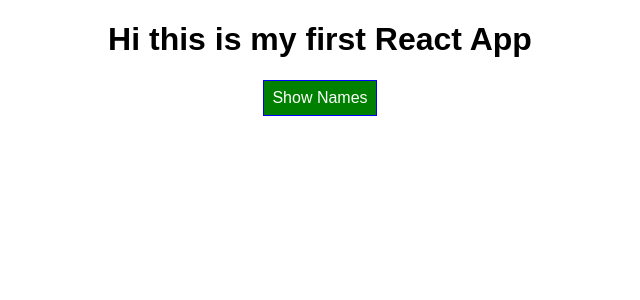
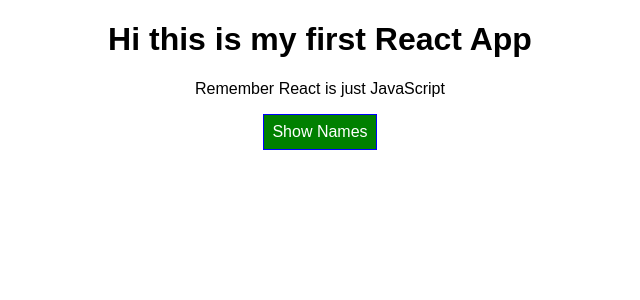
Before and after one commit to filipecamargos/React-Person-App-First-React-App, a React (Create React App) app: page / in a window 1280 px wide. Shown: the top 300 px of the page, without its empty margins (320-960 px from the left). Built offline with nearby package versions, Linux system fonts and the light colour scheme.

Commit message:
Using Radium for CSS styling

```diff
--- a/package.json
+++ b/package.json
@@ -3,6 +3,7 @@
   "version": "0.1.0",
   "private": true,
   "dependencies": {
+    "radium": "^0.26.1",
     "react": "^17.0.1",
     "react-dom": "^17.0.1",
     "react-scripts": "1.1.5"
--- a/src/App.css
+++ b/src/App.css
@@ -1,3 +1,11 @@
 .App {
     text-align: center;
 }
+
+.red {
+    color: red;
+}
+
+.bold {
+    font-weight: bold;
+}
--- a/src/App.js
+++ b/src/App.js
@@ -1,8 +1,10 @@
 //React to allows to render and Componenet to allow creat components
 import React, { Component } from 'react';
 import './App.css';
+//Import Radium a package to use inline css style such as hover and media queries
+import Radium from 'radium';
 //User upercase for the your elements components beacause the lower are default for the HTML
-import Person from './Person/Person' //inport from Person the function person
+import Person from './Person/Person'; //inport from Person the function person
 
 //Create a class APP
 class App extends Component {
@@ -78,7 +80,11 @@
       font: 'inherit',
       border: '1px solid blue',
       padding: '8px',
-      cursor: "pointer"
+      cursor: "pointer",
+      ':hover': {
+        backgroundColor: 'lightgreen',
+        color: 'black'
+      }
     }
 
     //btn text
@@ -107,14 +113,31 @@
 
       //set some css
       style.backgroundColor = 'red';
+      style[':hover'] = {
+        backgroundColor: 'salmon',
+        color: 'black'
+      }
 
       //Change btn name
       btntext = "Hide Names";
     }
 
+    //Change style dynamically
+    let classesNames = [];
+
+    if (this.state.persons.length <= 2) {
+      classesNames.push('red');
+    }
+
+    if(this.state.persons.length <= 1) {
+      classesNames.push('bold');
+    }
+
+
     return (
       <div className ="App">
         <h1> Hi this is my first React App </h1>
+        <p className={classesNames.join(' ')}>Remember React is just JavaScript</p>
         <button
           onClick={this.toggleNameHandler}
           style={style}
@@ -129,7 +152,7 @@
 
 
 //Export the class as default
-export default App;
+export default Radium(App); //Hiher order component. The Radium will add the syntex to use inline style
 
 
 
--- a/src/Person/Person.js
+++ b/src/Person/Person.js
@@ -1,6 +1,8 @@
 //Make sure to import React so you can use it
 import React from 'react'
 import './Person.css';//import the css file
+//Import Radium a package to use inline css style such as hover and media queries
+import Radium from 'radium';
 
 //A component can be just a normal a function that return JSX
 const person = (props) => { //Pros are the values that are passed in the Person tag where it is imported
@@ -16,4 +18,4 @@
 }
 
 //Make sure to export the person
-export default person;
+export default Radium(person);
```
Also changed, not shown: 1 other file (tests, documents, lock files or other folders).
